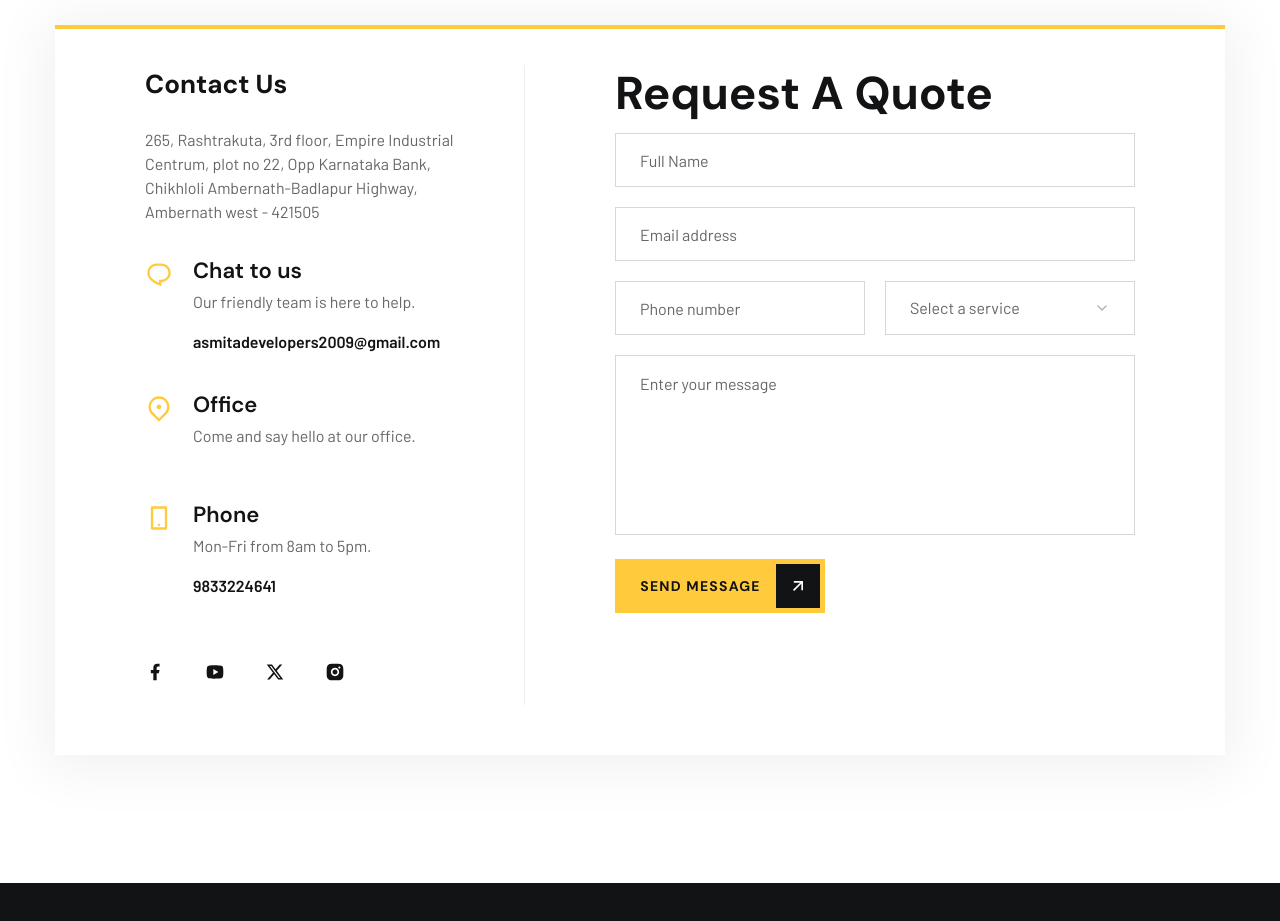
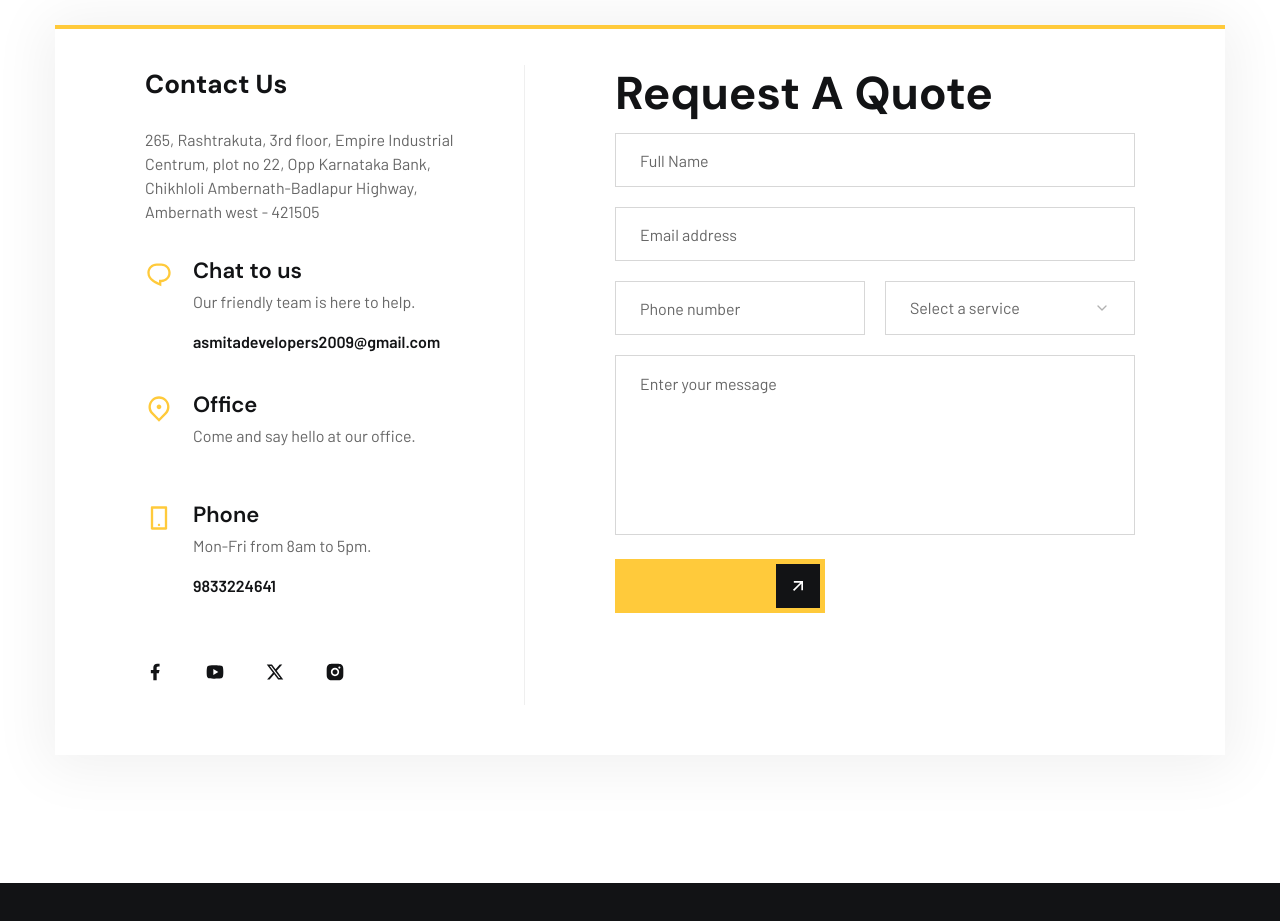
Before and after one commit to MairaleJeevan/asmita-developers, a Next.js app: page / in a window 1280 px wide. Shown: the part 5200-6121 px from the top of the page. Built offline with nearby package versions, Linux system fonts and the light colour scheme.

Commit message:
Update Form.jsx with email activity

```diff
--- a/components/Form.jsx
+++ b/components/Form.jsx
@@ -1,3 +1,6 @@
+
+import { useRef, useState } from "react";
+import emailjs from "@emailjs/browser";
 import {
   Select,
   SelectContent,
@@ -7,20 +10,98 @@ import {
   SelectTrigger,
   SelectValue,
 } from "@/components/ui/select";
-
 import { Input } from "./ui/input";
 import { Textarea } from "./ui/textarea";
 import Button from "./Button";
 
 const Form = () => {
+  const form = useRef();
+  const [isLoading, setIsLoading] = useState(false);
+  const [isSent, setIsSent] = useState(false);
+
+  // Replace these with your actual EmailJS credentials
+  const SERVICE_ID = "service_dcznp5y";
+  const TEMPLATE_ID = "template_8xeskqb";
+  const PUBLIC_KEY = "wW4-CBKjRUP6nfzPH";
+
+  const sendEmail = (e) => {
+    e.preventDefault();
+    setIsLoading(true);
+
+    // Add current date to form data
+    const currentDate = new Date().toLocaleString('en-IN', {
+      timeZone: 'Asia/Kolkata',
+      day: '2-digit',
+      month: '2-digit',
+      year: 'numeric',
+      hour: '2-digit',
+      minute: '2-digit'
+    });
+
+    // Create hidden input for date
+    const dateInput = document.createElement('input');
+    dateInput.type = 'hidden';
+    dateInput.name = 'date';
+    dateInput.value = currentDate;
+    form.current.appendChild(dateInput);
+
+    emailjs.sendForm(SERVICE_ID, TEMPLATE_ID, form.current, PUBLIC_KEY)
+      .then((result) => {
+        console.log('Email sent successfully!', result.text);
+        setIsSent(true);
+        form.current.reset();
+
+        // Remove the temporary date input
+        form.current.removeChild(dateInput);
+
+        // Reset success message after 5 seconds
+        setTimeout(() => {
+          setIsSent(false);
+        }, 5000);
+      })
+      .catch((error) => {
+        console.error('Error sending email:', error.text);
+        alert('Sorry, there was an error sending your message. Please try again.');
+        // Remove the temporary date input even on error
+        form.current.removeChild(dateInput);
+      })
+      .finally(() => {
+        setIsLoading(false);
+      });
+  };
+
   return (
-    <form className="flex flex-col">
+    <div className="w-full">
+      {isSent && (
+        <div className="bg-green-100 border border-green-400 text-green-700 px-4 py-3 rounded mb-6">
+          <p>✅ Thank you! Your message has been sent successfully.</p>
+        </div>
+      )}
+
+      <form ref={form} onSubmit={sendEmail} className="flex flex-col">
         <div className="flex flex-col gap-[20px] mb-[20px]">
-        <Input type="fullname" placeholder="Full Name" />
-        <Input type="email" placeholder="Email address" />
+          <Input
+            name="from_name"
+            type="text"
+            placeholder="Full Name"
+            required
+            disabled={isLoading}
+          />
+          <Input
+            name="from_email"
+            type="email"
+            placeholder="Email address"
+            required
+            disabled={isLoading}
+          />
           <div className="flex flex-col xl:flex-row gap-[20px]">
-          <Input type="phone" placeholder="Phone number" />
-          <Select>
+            <Input
+              name="phone"
+              type="tel"
+              placeholder="Phone number"
+              disabled={isLoading}
+            />
+            <Select name="service" disabled={isLoading}>
               <SelectTrigger className="w-full rounded-none h-[54px] text-secondary outline-none">
                 <SelectValue placeholder="Select a service"></SelectValue>
               </SelectTrigger>
@@ -37,15 +118,23 @@ const Form = () => {
           </div>
         </div>
         <div className="flex flex-col gap-6">
-        {/* textarea */}
           <Textarea
+            name="message"
             className="h-[180px] resize-none rounded-none"
             placeholder="Enter your message"
+            required
+            disabled={isLoading}
           />
-        {/* btn */}
-        <Button text="Send message">Send message</Button>
+          <Button
+            type="submit"
+            disabled={isLoading}
+            className={isLoading ? "opacity-50 cursor-not-allowed" : ""}
+          >
+            {isLoading ? "Sending..." : "Send message"}
+          </Button>
         </div>
       </form>
+    </div>
   );
 };
 
```
Lines whose indentation alone changed are shown as unchanged.
